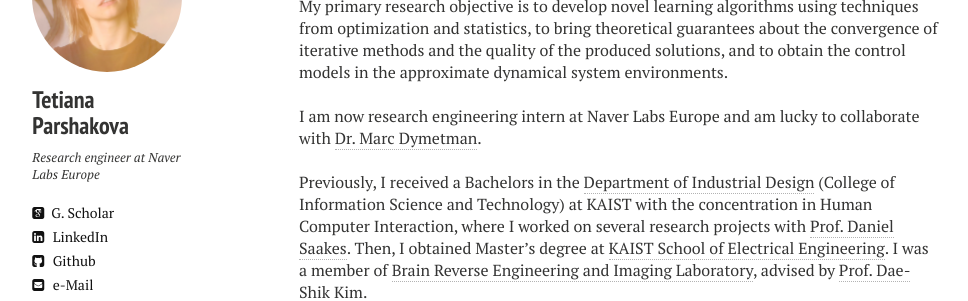
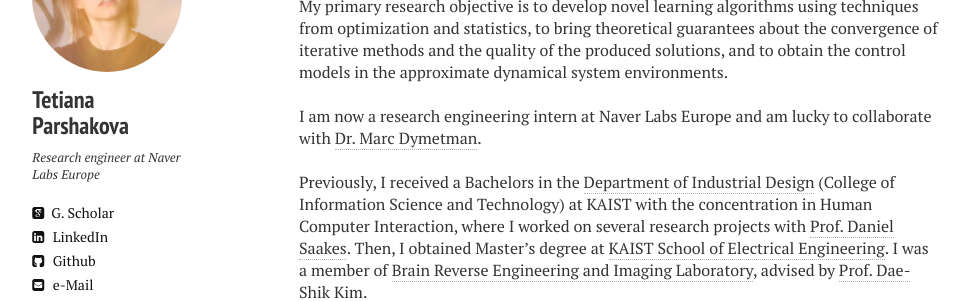
Before and after one commit to alexanch/parshakova.github.io, a Jekyll site: the page built from index.md, in a window 1280 px wide. Shown: the part 162-463 px from the top of the page, without its empty margins (21-989 px from the left). Built offline with Jekyll 4.4.1, drawn with Linux system fonts in a browser that asks for light colours; nearby versions of some CDN libraries.

```diff
--- a/index.md
+++ b/index.md
@@ -9,7 +9,7 @@ tags: [Jekyll, theme, responsive, blog, template]
 My primary research objective is to develop novel learning algorithms using techniques from optimization and statistics, to bring theoretical guarantees about the convergence of iterative methods and the quality of the produced solutions, and to obtain the control models in the approximate dynamical system environments.
 
 <br />
-I am now research engineering intern at Naver Labs Europe and am lucky to collaborate with
+I am now a research engineering intern at Naver Labs Europe and am lucky to collaborate with
 <a href="https://scholar.google.fr/citations?user=bTXN9_0AAAAJ&hl=en&oi=ao" target="_blank">Dr. Marc Dymetman</a>.
 
 <br />
```
